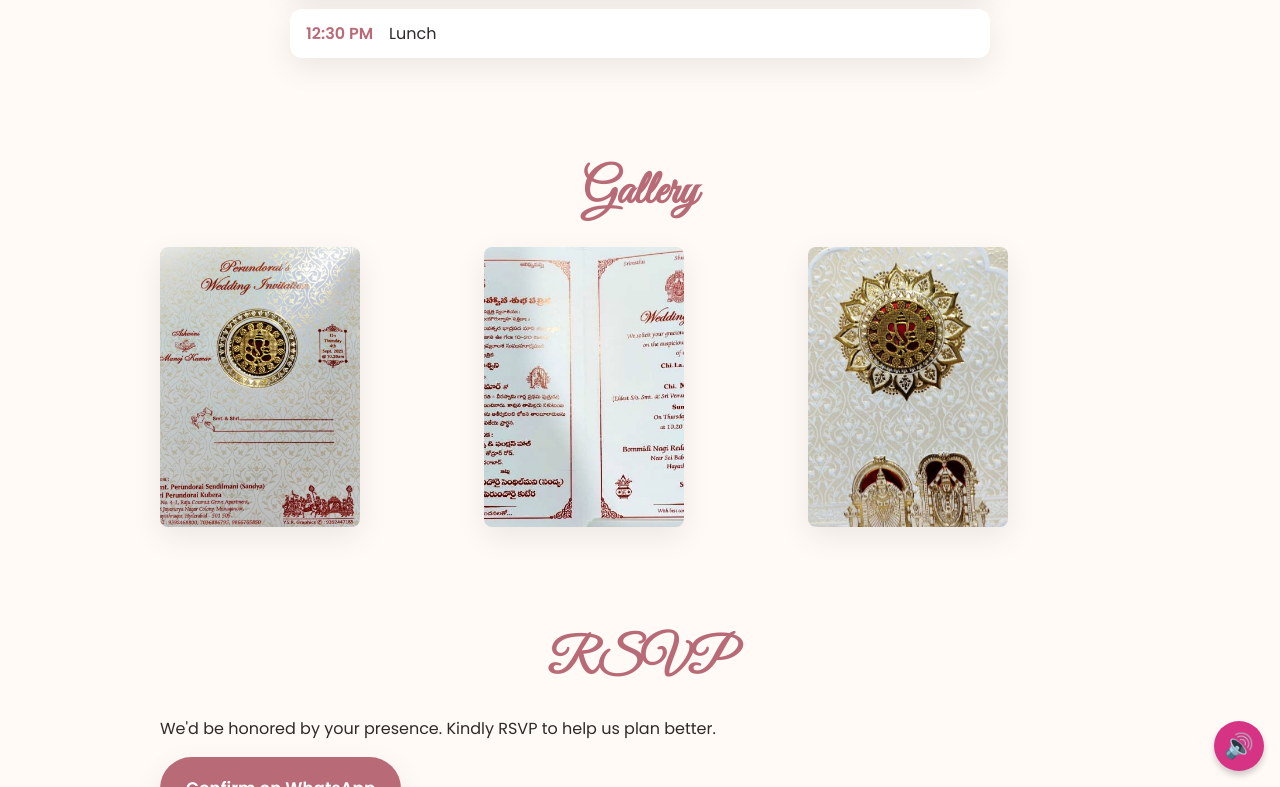
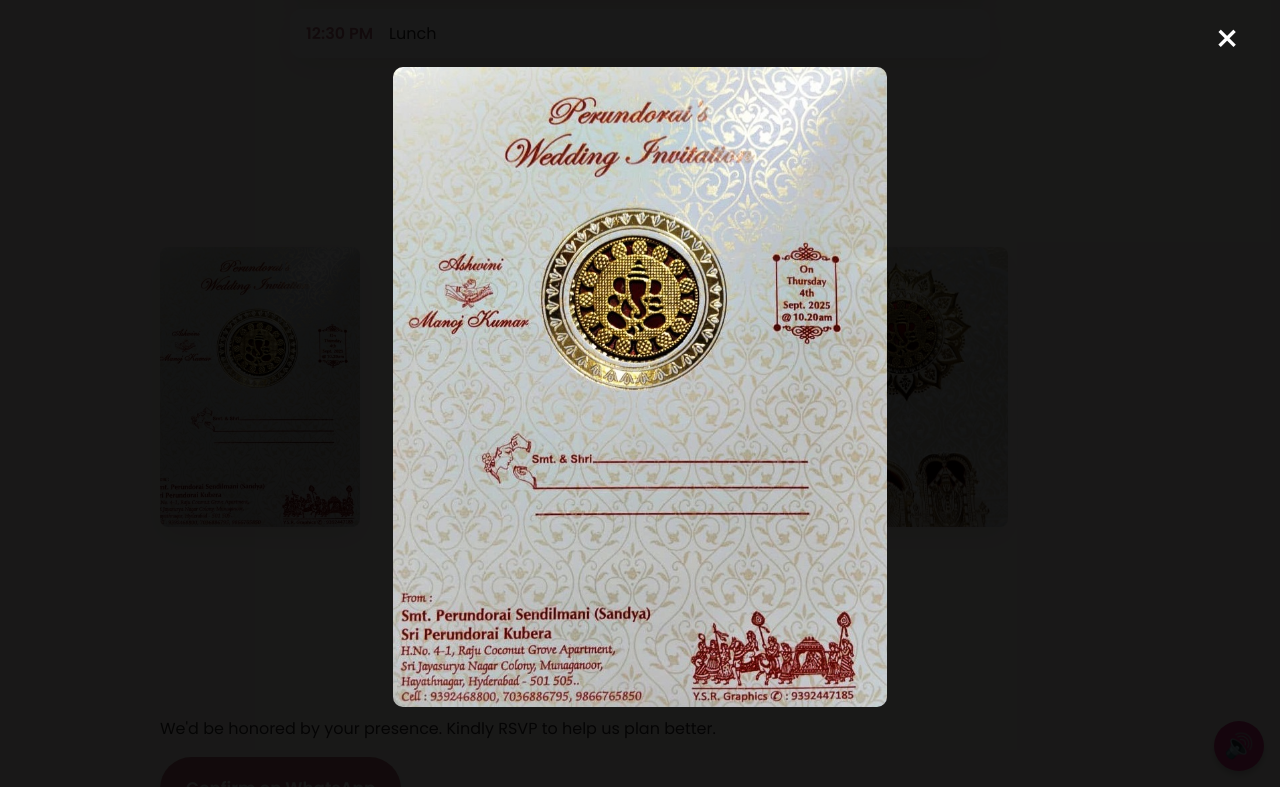
Before and after one commit to Ashiwini-Manoj/wedding-invite, a plain HTML site: page index.html in a window 1280 px wide. Both pictures are taken after a click on the picture 260 px from the left and 2140 px from the top of the page. Shown: the part 1753-2540 px from the top of the page. Drawn offline with Linux system fonts and the light colour scheme.

Commit message:
Update index.html

```diff
--- a/index.html
+++ b/index.html
@@ -164,6 +164,30 @@
     }
   });
 </script>
+  <script>
+  // Lightbox feature
+  const lightbox = document.getElementById("lightbox");
+  const lightboxImg = document.getElementById("lightbox-img");
+  const closeBtn = document.querySelector(".close");
+
+  document.querySelectorAll(".gallery-img").forEach(img => {
+    img.addEventListener("click", () => {
+      lightbox.style.display = "flex";
+      lightboxImg.src = img.src;
+    });
+  });
+
+  closeBtn.addEventListener("click", () => {
+    lightbox.style.display = "none";
+  });
+
+  lightbox.addEventListener("click", (e) => {
+    if (e.target !== lightboxImg) {
+      lightbox.style.display = "none";
+    }
+  });
+</script>
+
 
 </body>
 </html>
```
